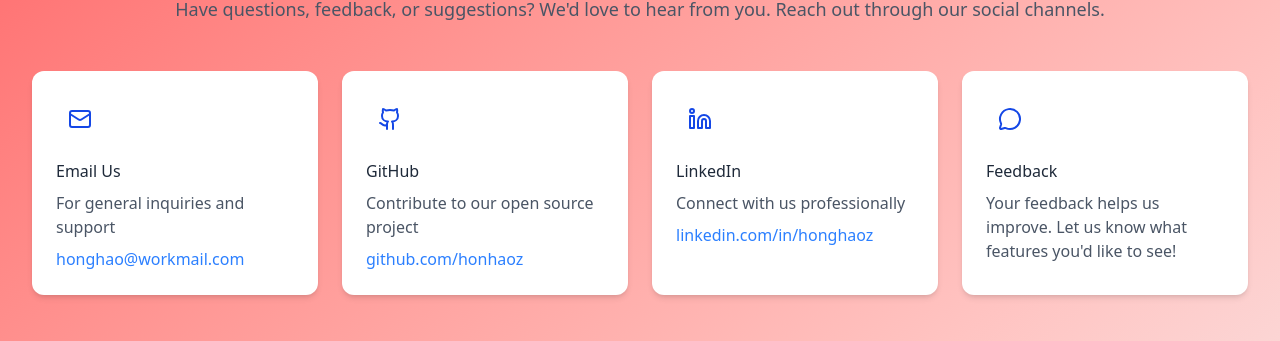
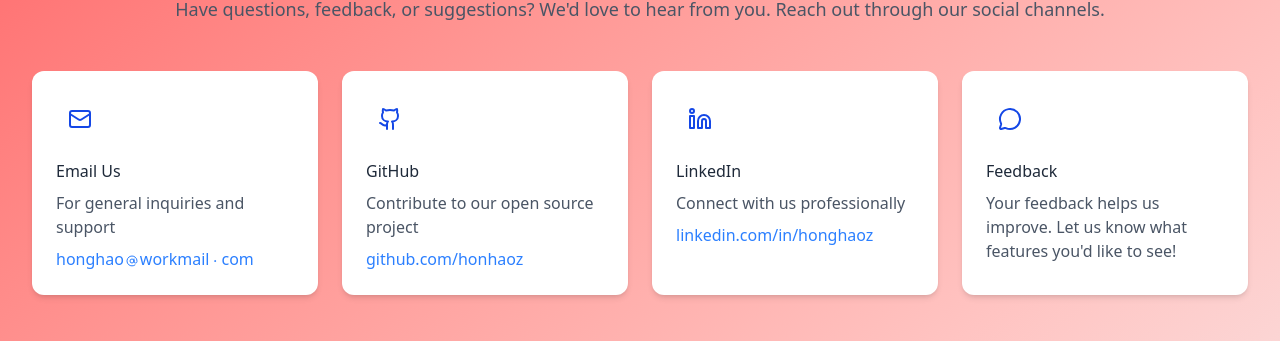
Before and after one commit to honhaoz/ai-job-analyser, a Next.js app in the folder app/: page /contact in a window 1280 px wide. Shown: the part 205-546 px from the top of the page. Built offline with nearby package versions, Linux system fonts and the light colour scheme.

Commit message:
feat: anti email srapper measure

```diff
--- a/app/src/app/contact/page.tsx
+++ b/app/src/app/contact/page.tsx
@@ -1,4 +1,12 @@
-import { Mail, Github, Linkedin, MessageCircle } from "lucide-react";
+"use client";
+import {
+  Mail,
+  Github,
+  Linkedin,
+  MessageCircle,
+  AtSign,
+  Dot,
+} from "lucide-react";
 
 export default function Contact() {
   return (
@@ -23,13 +31,29 @@
 };
 
 const ContactInfo = () => {
+  const handleEmailClick = (e: React.MouseEvent<HTMLAnchorElement>) => {
+    e.preventDefault();
+    const user = "honghao";
+    const domain = "workmail.com";
+    window.location.href = `mailto:${user}@${domain}`;
+  };
+
   const contactLists = [
     {
       method: "Email Us",
       description: "For general inquiries and support",
       icon: <Mail className="w-6 h-6" />,
-      detail: "honghao@workmail.com",
-      href: "mailto:honghao@workmail.com",
+      detail: (
+        <>
+          honghao
+          <AtSign className="w-3 h-3 inline mx-0.5" />
+          workmail
+          <Dot className="w-3 h-3 inline" />
+          com
+        </>
+      ),
+      href: "#",
+      isEmail: true,
     },
     {
       method: "GitHub",
@@ -37,6 +61,7 @@
       icon: <Github className="w-6 h-6" />,
       detail: "github.com/honhaoz",
       href: "https://github.com/honhaoz",
+      isEmail: false,
     },
     {
       method: "LinkedIn",
@@ -44,6 +69,7 @@
       icon: <Linkedin className="w-6 h-6" />,
       detail: "linkedin.com/in/honghaoz",
       href: "https://linkedin.com/in/honghaoz",
+      isEmail: false,
     },
     {
       method: "Feedback",
@@ -52,25 +78,29 @@
       icon: <MessageCircle className="w-6 h-6" />,
       detail: "",
       href: "",
+      isEmail: false,
     },
   ];
 
   return (
     <div className="grid grid-cols-1 md:grid-cols-2 lg:grid-cols-4 gap-6 mb-12">
       {contactLists.map((contact) => (
-        <div className="bg-white rounded-xl shadow-md p-6">
+        <div key={contact.method} className="bg-white rounded-xl shadow-md p-6">
           <div className="w-12 h-12 rounded-lg flex items-center justify-center text-blue-700 mb-4">
             {contact.icon}
           </div>
           <h3 className="text-gray-800 mb-2">{contact.method}</h3>
           <p className="text-gray-600 mb-2">{contact.description}</p>
-          <a
-            href={contact.href}
-            className="text-blue-500 hover:text-blue-700 transition-colors"
-            target="_blank"
-          >
-            {contact.detail}
-          </a>
+          {contact.detail && (
+            <a
+              href={contact.href}
+              onClick={contact.isEmail ? handleEmailClick : undefined}
+              className="text-blue-500 hover:text-blue-700 transition-colors cursor-pointer"
+              target={contact.isEmail ? undefined : "_blank"}
+            >
+              {contact.detail}
+            </a>
+          )}
         </div>
       ))}
     </div>
@@ -92,7 +122,7 @@
     {
       question: "How accurate is the AI?",
       answer:
-        "Our AI is highly accurate and continuously improving, but we always recommend reviewing and customizing the results to match your personal experience and style.",
+        "Our AI is highly accurate and continuously improving, but we always recommend reviewing and customising the results to match your personal experience and style.",
     },
     {
       question: "Can I suggest new features?",
```
